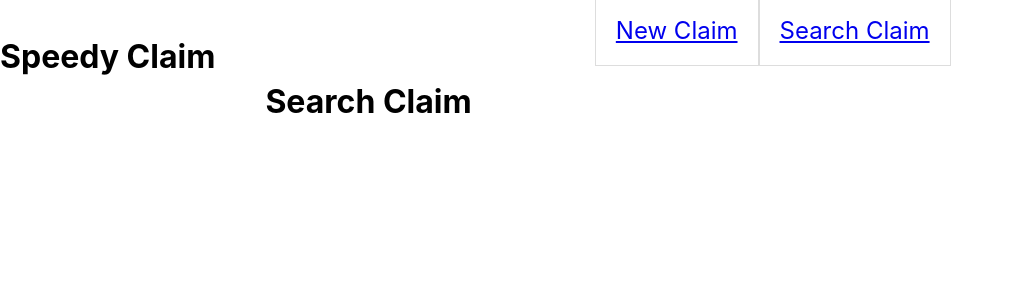
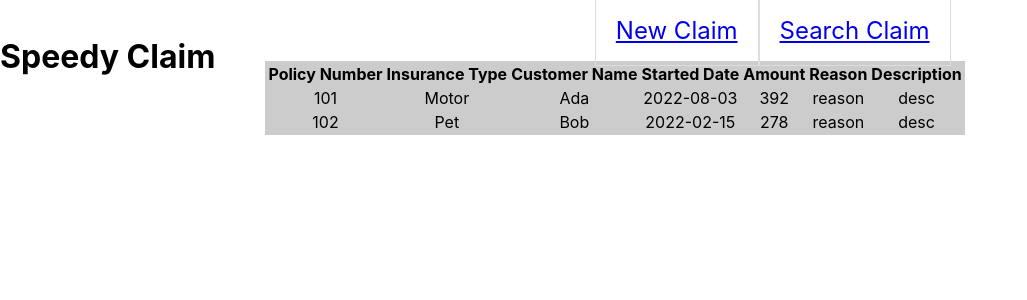
Before and after one commit to GitToMyRepo/speedy-claim-ui, a React (Create React App) app: page /find in a window 1280 px wide. Shown: the top 300 px of the page, without its empty margins (0-1027 px from the left). Built offline with nearby package versions, Linux system fonts and the light colour scheme.

Commit message:
first commit

```diff
--- a/package.json
+++ b/package.json
@@ -9,6 +9,7 @@
     "axios": "^0.27.2",
     "react": "^18.2.0",
     "react-dom": "^18.2.0",
+    "react-redux": "^8.0.2",
     "react-router-dom": "^6.3.0",
     "react-scripts": "5.0.1",
     "web-vitals": "^2.1.4"
--- /dev/null
+++ b/src/components/SearchClaim/ClaimRow.js
@@ -0,0 +1,7 @@
+const ClaimRow = (props) => {
+
+    return <tr id={props.policyNumber} ><td>{props.policyNumber}</td><td>{props.insuranceType}</td><td>{props.customerName}</td><td>{props.startedDate}</td>
+    <td>{props.amount}</td><td>{props.reason}</td><td>{props.description}</td></tr>
+}
+
+export default ClaimRow;
--- a/src/components/SearchClaim/SearchClaim.js
+++ b/src/components/SearchClaim/SearchClaim.js
@@ -1,5 +1,71 @@
-const SearchClaim = () => {
-    return <h1>Search Claim</h1>
+import { getTestData } from "../../data/DataFunctions";
+//import { useDispatch, useSelector } from 'react-redux';
+import { Fragment, useEffect, useState } from "react";
+import ClaimRow from "./ClaimRow";
+
+const SearchClaim = (props) => {
+    const [claims, setClaims] = useState([]);
+
+    // const dispatch = useDispatch();
+    // const claimsInRedux = useSelector(state => state.claims);
+    // const lastFetchInRedux = useSelector(state => state.lastFetch);
+
+    const getDataFromServer = () => {
+        // let timeDifference = 999999;
+        // if (claimsInRedux.length > 0) {
+        //     const now = new Date();
+        //     console.log("lastFetchInRedux="+lastFetchInRedux);
+        //     timeDifference = now.getTime() - lastFetchInRedux.getTime();
+        // }
+        // console.log("time difference: " + timeDifference);
+
+        // if (claimsInRedux.length > 0 && timeDifference < 60000) {
+        //     setClaims(claimsInRedux);
+        //     console.log("got the claims from redux");
+        // }
+        const claimsPromise = getTestData();
+        console.log("getting the claims from redux");
+        claimsPromise.then (
+            (response) => {
+                console.log(response)
+                if(response.status === 200) {
+                    setClaims(response.data);
+                    //dispatch({type : "save-claims", value : response.data});
+                }
+                else {
+                    console.log("Something went wrong", response.status);
+                }
+            }
+        )
+        .catch (
+            (error) => {
+                console.log("Server error", error);
+            }
+        );
+    };
+
+    useEffect( () => {
+        getDataFromServer();
+    } , [] );
+
+    const displayClaims = claims
+        .map ( claims =>
+        <ClaimRow key={claims.policyNumber} policyNumber={claims.policyNumber} insuranceType ={claims.insuranceType} country={claims.country}
+            customerName={claims.customerName} startedDate={claims.startedDate} amount={claims.amount} reason={claims.reason} description={claims.description} />
+      );
+
+    return <Fragment>
+                <table id="claimsTable" style= {{background: "#ccc"}} className="claimsTable">
+            <thead>
+            <tr><th>Policy Number</th><th>Insurance Type</th><th>Customer Name</th><th>Started Date</th><th>Amount</th><th>Reason</th><th>Description</th></tr>
+            </thead>
+            <tbody>
+            {displayClaims}
+            </tbody>
+        </table>
+
+        {claims.length === 0 && <p>Please wait... loading data</p>}
+    </Fragment>
 }
 
 export default SearchClaim;
--- a/src/data/DataFunctions.js
+++ b/src/data/DataFunctions.js
@@ -14,3 +14,10 @@ export const getAllClaimsAxiosVersion = () => {
 
     return claimsPromise;
 }
+
+export const getTestData= () => {
+    return Promise.resolve({status:200,data: [
+        {policyNumber: 101, insuranceType: "Motor", customerName: "Ada", startedDate: "2022-08-03", amount: 392, reason: "reason", description: "desc"},
+        {policyNumber: 102, insuranceType: "Pet", customerName: "Bob", startedDate: "2022-02-15", amount: 278, reason: "reason", description: "desc"}
+    ]})
+}
```
Also changed, not shown: 1 other file (tests, documents, lock files or other folders).
